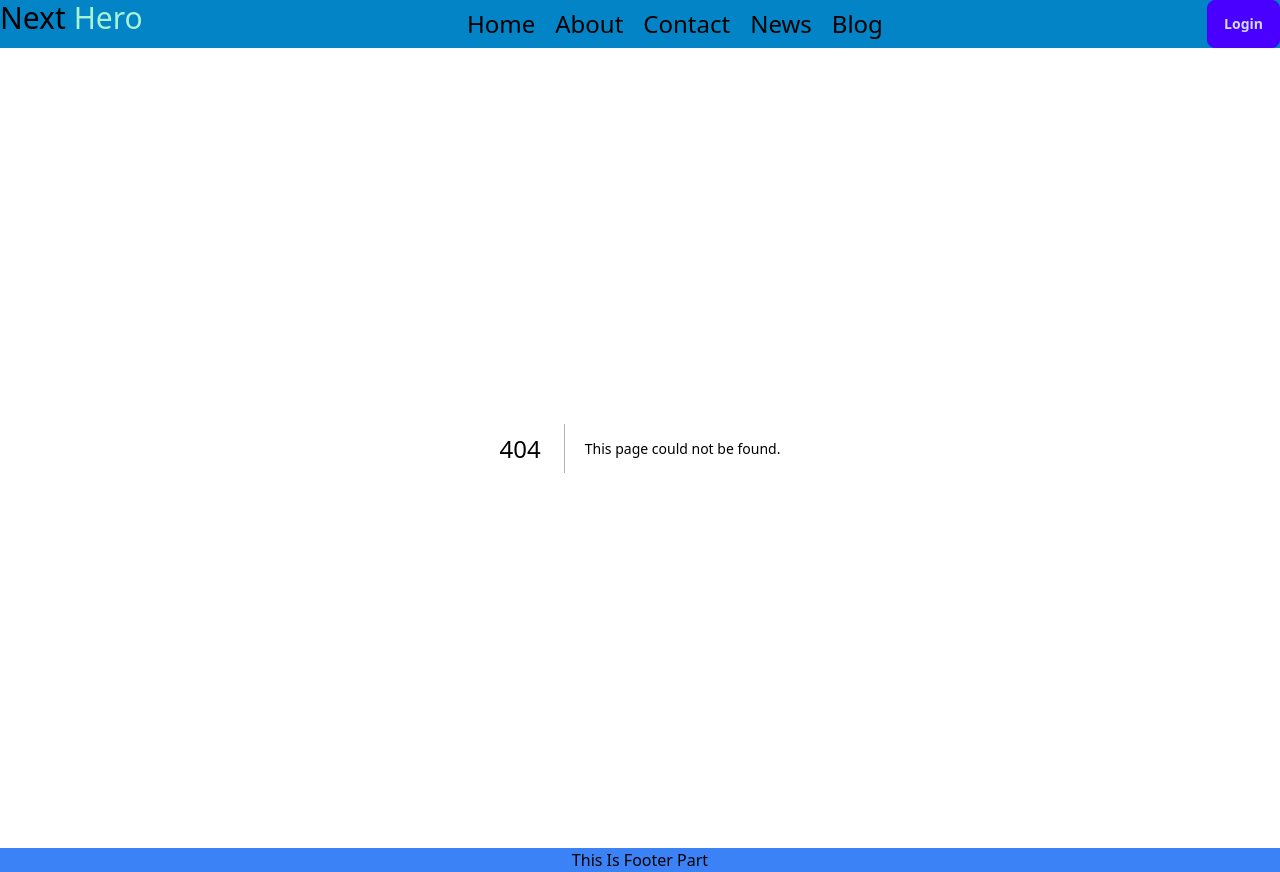
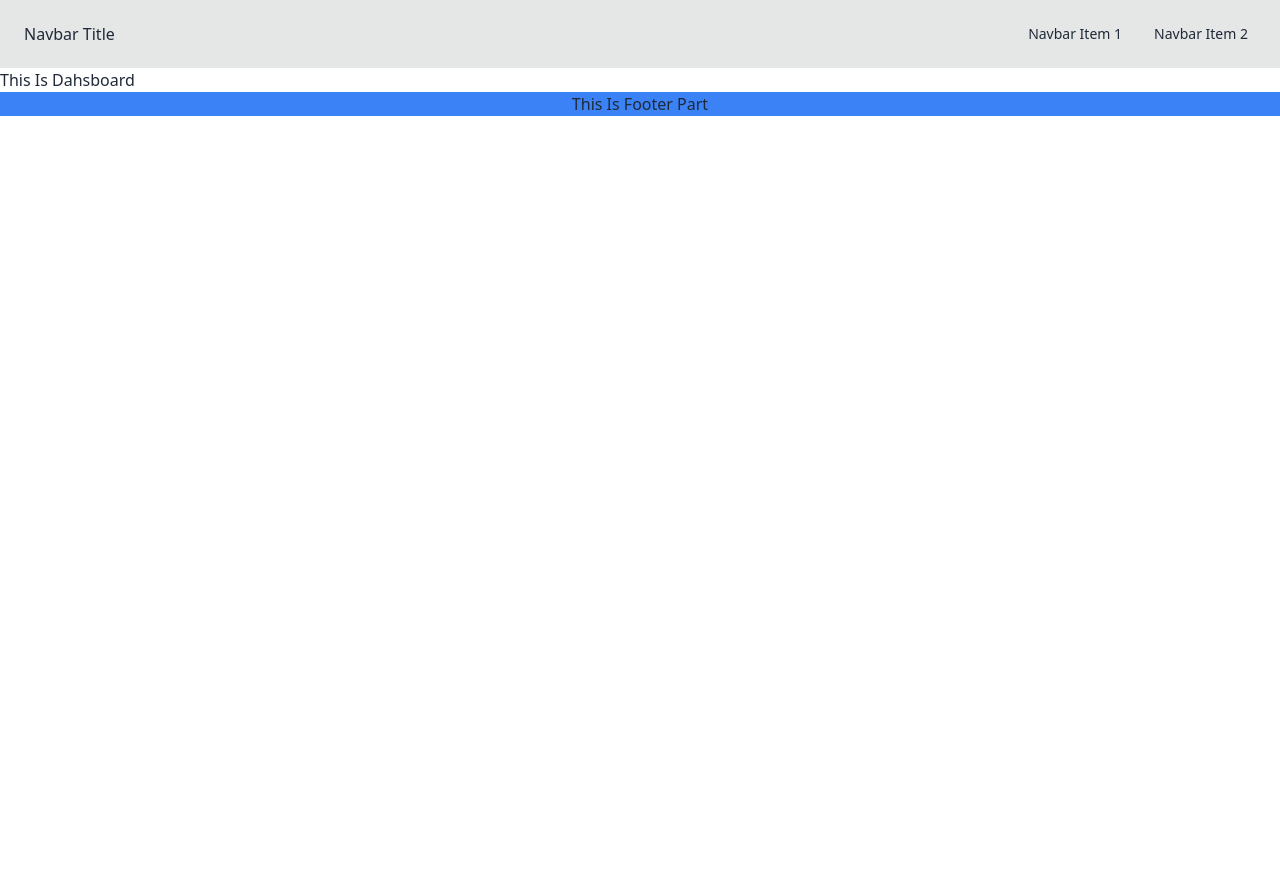
Before and after one commit to zaheenrakib/Next-Hero, a Next.js app: page /dashboard in a window 1280 px wide. Before the commit this address had no page. After the commit the page ends 800 px from the top, so only its background shows below. Built offline with nearby package versions, Linux system fonts and the light colour scheme.

Commit message:
Conditional Route Group

```diff
--- /dev/null
+++ b/src/app/(dashboards)/dashboard/page.jsx
@@ -0,0 +1,11 @@
+import React from 'react'
+
+const Dashboard = () => {
+  return (
+    <div>
+        This Is Dahsboard
+    </div>
+  )
+}
+
+export default Dashboard
--- a/src/app/about/page.jsx
+++ b/src/app/about/page.jsx
@@ -1,4 +1,4 @@
-import AboutContect from '@/components/Navbar/AboutContect/AboutContect';
+import AboutContect from '@/components/AboutContect/AboutContect';
 import React from 'react'
 
 const AboutPage = () => {
--- a/src/components/Navbar/Navbar.jsx
+++ b/src/components/Navbar/Navbar.jsx
@@ -31,6 +31,49 @@
   const hadler = () => {
     router.push('/login')
   }
+  if (pathName.includes('dashboard')) {
+    return <>
+      <div className="drawer">
+        <input id="my-drawer-3" type="checkbox" className="drawer-toggle" />
+        <div className="drawer-content flex flex-col">
+          {/* Navbar */}
+          <div className="navbar bg-base-300 w-full">
+            <div className="flex-none lg:hidden">
+              <label htmlFor="my-drawer-3" aria-label="open sidebar" className="btn btn-square btn-ghost">
+                <svg
+                  xmlns="http://www.w3.org/2000/svg"
+                  fill="none"
+                  viewBox="0 0 24 24"
+                  className="inline-block h-6 w-6 stroke-current">
+                  <path
+                    strokeLinecap="round"
+                    strokeLinejoin="round"
+                    strokeWidth="2"
+                    d="M4 6h16M4 12h16M4 18h16"></path>
+                </svg>
+              </label>
+            </div>
+            <div className="mx-2 flex-1 px-2">Navbar Title</div>
+            <div className="hidden flex-none lg:block">
+              <ul className="menu menu-horizontal">
+                {/* Navbar menu content here */}
+                <li><a>Navbar Item 1</a></li>
+                <li><a>Navbar Item 2</a></li>
+              </ul>
+            </div>
+          </div>
+        </div>
+        <div className="drawer-side">
+          <label htmlFor="my-drawer-3" aria-label="close sidebar" className="drawer-overlay"></label>
+          <ul className="menu bg-base-200 min-h-full w-80 p-4">
+            {/* Sidebar content here */}
+            <li><a>Sidebar Item 1</a></li>
+            <li><a>Sidebar Item 2</a></li>
+          </ul>
+        </div>
+      </div>
+    </>
+  }
   return (
     <div className='bg-sky-600'>
       <nav className="container mx-auto flex justify-between ">
```
Also changed, not shown: src/components/AboutContect/AboutContect.jsx (renamed from src/components/Navbar/AboutContect/AboutContect.jsx).
